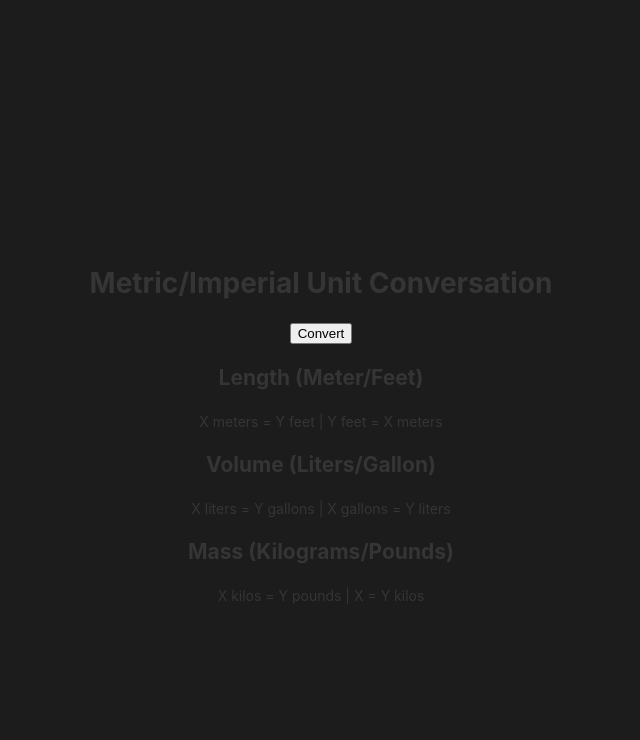
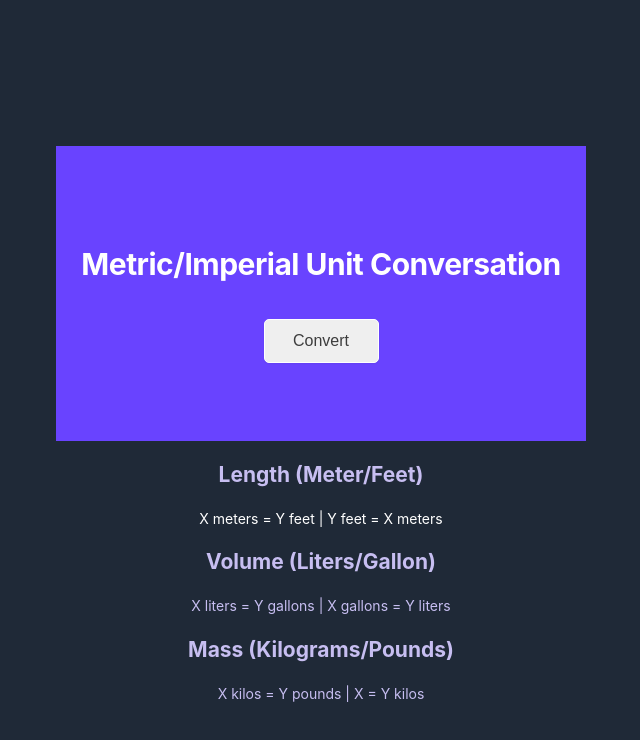
Before and after one commit to TiffyAlva/unit-converter, a website built with Vite: page index.html in a window 1280 px wide. Shown: the whole page, without its empty margins (319-959 px from the left). Built offline with nearby package versions, Linux system fonts and the light colour scheme.

Commit message:
many changes

```diff
--- a/index.css
+++ b/index.css
@@ -1,8 +1,8 @@
 body {
     margin: 0;
     padding: 2rem;
-    background-color: rgba(28, 28, 28, 1);
-    color: rgba(53, 53, 53, 1);
+    background-color: #1F2937;
+    color: #C7BEF1;
     font-family: 'Inter', system-ui;
     font-weight: 400;
     font-size: .875rem;
@@ -12,3 +12,61 @@ body {
     place-content: center;
     min-height: 100dvh;
 }
+/* .card {
+    width: 550px;
+    height: 729px;
+} */
+
+header {
+    display: flex;
+    flex-direction: column;
+    justify-content: center;
+    align-items: center;
+    background-color: #6943ff;
+    color: #FFFFFF;
+    font-size: 15px;
+    font-weight: 800;
+    font-style: normal;
+    line-height: 38px;
+    letter-spacing: -0.84px;
+    padding: 5px 15px;
+    width: 500px;
+    height: 285px;
+    flex-shrink: 0;
+    gap: 16px;
+    letter-spacing: -0.5px;
+
+}
+
+#btn-convert {
+    display: inline-flex;
+    justify-content: center;
+    align-items: center;
+   font-size: 16px;
+   font-weight: 500;
+   color: #3D3D3D;
+   line-height: 24px;
+   padding: 9px 27.5px;
+   width: 115px;
+   border:#FFFFFF solid 1px;
+   border-radius: 5px;
+   box-shadow: 0px 1px 2px 0px rgba(0, 0, 0, 0.05);
+   font-style: normal;
+   transition: background-color 0.3s ease;
+
+   }
+
+   button:hover,
+   button:focus {
+   background-color: #565656; /* Example hover color */
+   color: #FFFFFF;
+}
+
+button:active {
+   background-color: #434343; /* Example active color */
+}
+
+
+#length-el {
+    color:white;
+}
--- a/index.html
+++ b/index.html
@@ -7,14 +7,14 @@
             <header>
                 <h1>Metric/Imperial Unit Conversation</h1>
                 <!--<input type="number" id="input-el" class="num-input" value="1"> -->
-                <button>Convert</button>
+                <button id="btn-convert">Convert</button>
 
             </header>
 
             <main class="main">
                 <article>
                    <h2>Length (Meter/Feet)</h2>
-                   <p>X meters = Y feet | Y feet = X meters</p>
+                   <p id="length-el">X meters = Y feet | Y feet = X meters</p>
                 </article>
 
                 <article>
```
